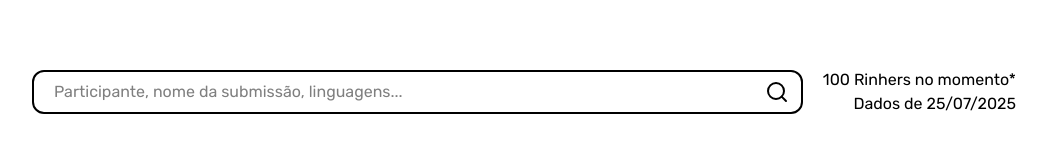
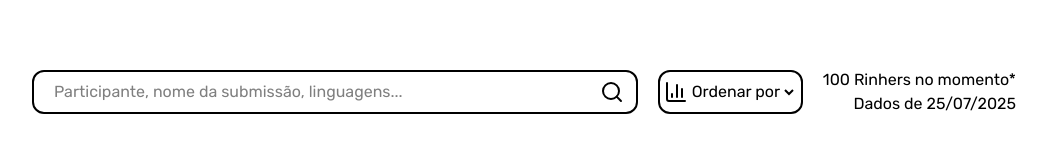
Before and after one commit to kauefraga/rinhers, a React (Vite) app: page / in a window 1280 px wide. Shown: the part 259-405 px from the top of the page, without its empty margins (116-1163 px from the left). Built offline with nearby package versions, Linux system fonts and the light colour scheme.

Commit message:
feat: add option to sort result

```diff
--- a/src/app.tsx
+++ b/src/app.tsx
@@ -5,6 +5,7 @@ import { Header } from './components/header';
 import { Link } from './components/link';
 import { RinherCard } from './components/rinher-card';
 import { SearchInput } from './components/search-input';
+import { SortInput } from './components/sort-input';
 
 import r from '../rinhers.json';
 import type { Rinher } from './types/rinher';
@@ -15,12 +16,33 @@ const generatedAt = new Date(summary.generated_at).toLocaleDateString('pt-br');
 
 export function App() {
   const [search, setSearch] = useState('');
+  const [sort, setSort] = useState('');
 
-  const filteredRinhers = rinhers.filter(r =>
-    r.name.toLowerCase().includes(search.toLowerCase())
-    || r.langs.some(l => l.toLowerCase().includes(search.toLowerCase()))
-    || r['source-code-repo'].toLowerCase().includes(search.toLowerCase()),
-  ) as Rinher[];
+  const filteredRinhers = (search
+    ? rinhers.filter(r =>
+        r.name.toLowerCase().includes(search.toLowerCase())
+        || r.langs.some(l => l.toLowerCase().includes(search.toLowerCase()))
+        || r['source-code-repo'].toLowerCase().includes(search.toLowerCase()),
+      )
+    : rinhers) as Rinher[];
+  if (sort) {
+    filteredRinhers.sort((a, b) => {
+      if (sort === 'p99') {
+        // Lower is better
+        return (Number(a.partialResults?.p99?.replace('ms', '')) || 99999) - (Number(b.partialResults?.p99?.replace('ms', '')) || 99999);
+      }
+      if (sort === 'bonus') {
+        return (Number(b.partialResults?.bonus) || 0) - (Number(a.partialResults?.bonus) || 0);
+      }
+      if (sort === 'multa') {
+        return (Number(b.partialResults?.multa) || 0) - (Number(a.partialResults?.multa) || 0);
+      }
+      if (sort === 'lucro') {
+        return (Number(b.partialResults?.lucro) || 0) - (Number(a.partialResults?.lucro) || 0);
+      }
+      return 0;
+    });
+  }
   const hasResults = filteredRinhers.length > 0;
 
   return (
@@ -54,6 +76,10 @@ export function App() {
             onChange={(e) => { setSearch(e.target.value); }}
             value={search}
             hasResults={hasResults}
+          />
+          <SortInput
+            onChange={(e) => { setSort(e.target.value); }}
+            value={sort}
           />
 
           <div className="text-center md:text-right">
--- /dev/null
+++ b/src/components/sort-input.tsx
@@ -0,0 +1,19 @@
+import { ChartColumnIcon } from 'lucide-react';
+import type { SelectHTMLAttributes } from 'react';
+
+export function SortInput({ ...props }: SelectHTMLAttributes<HTMLSelectElement>) {
+  return (
+    <div
+      className="flex items-right border-2 rounded-xl px-1 py-2 transition-all"
+    >
+      <ChartColumnIcon />
+      <select {...props}>
+        <option value="" disabled selected>Ordenar por</option>
+        <option value="p99">P99</option>
+        <option value="bonus">Bônus</option>
+        <option value="multa">Multa</option>
+        <option value="lucro">Lucro</option>
+      </select>
+    </div>
+  );
+}
```
